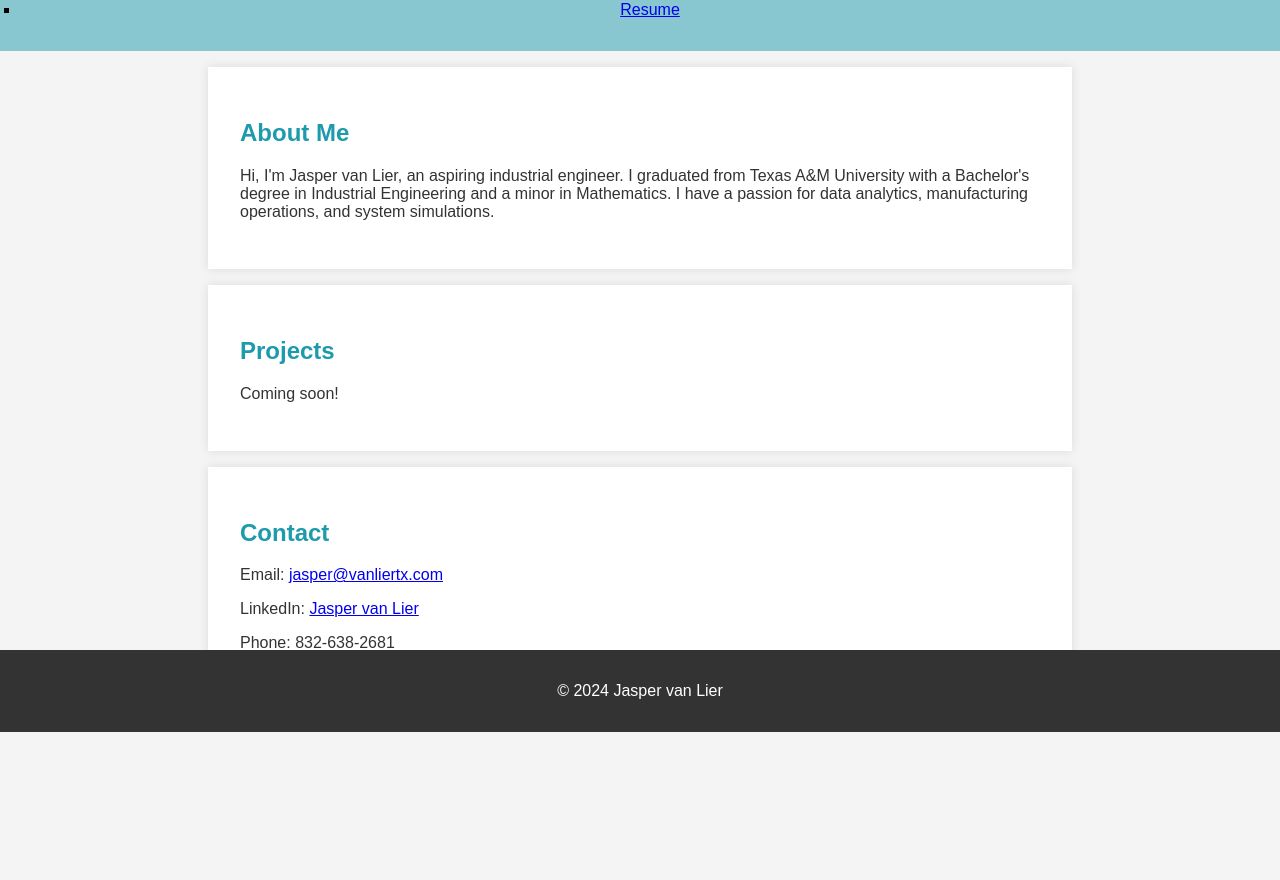
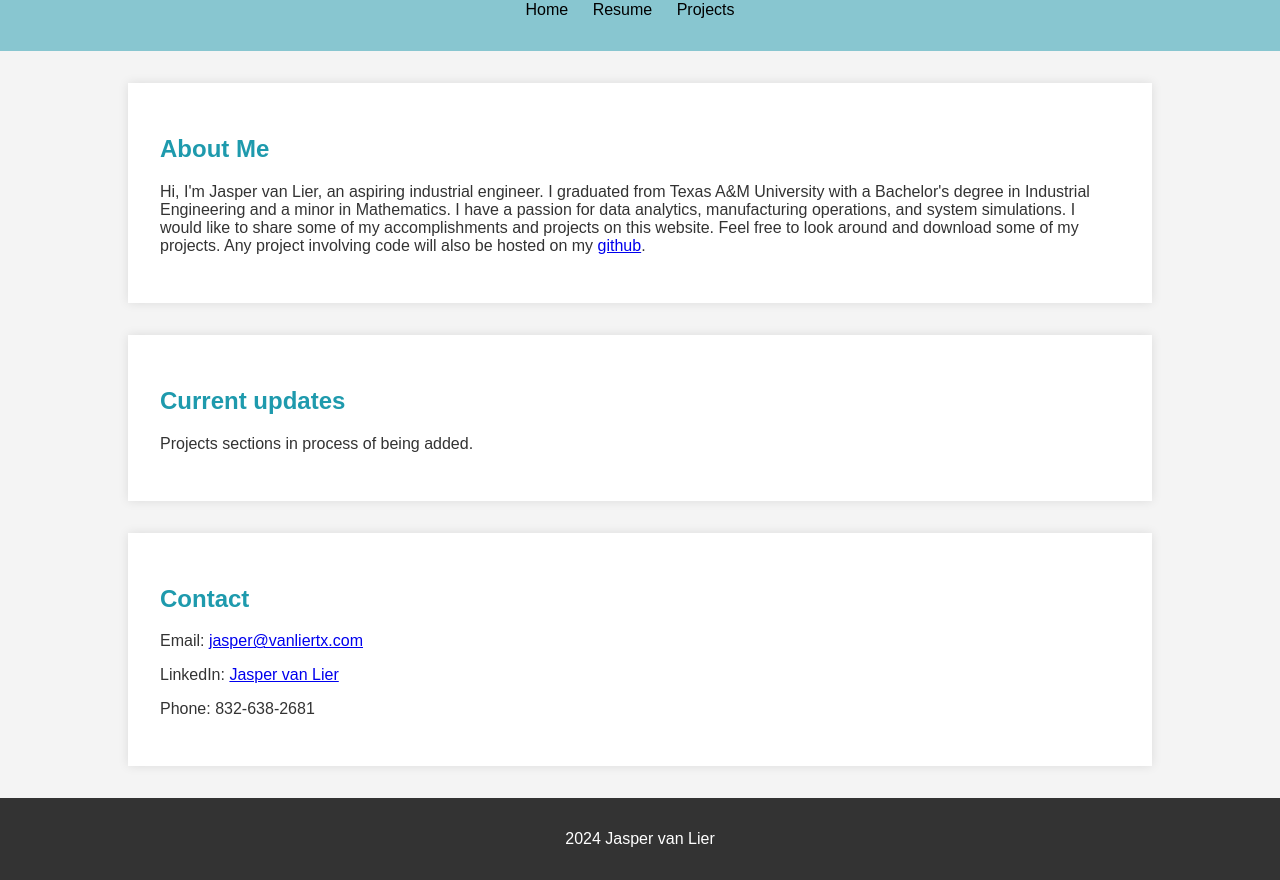
Before and after one commit to xvlj/website, a plain HTML site: page index.html in a window 1280 px wide. Shown: the part 68-948 px from the top of the page. Before the commit the page ends 800 px from the top, so only its background shows below. Drawn offline with Linux system fonts and the light colour scheme.

Commit message:
Add files via upload

```diff
--- a/index.html
+++ b/index.html
@@ -11,7 +11,9 @@
       <h1>Welcome to Jasper van Lier's Website</h1>
       <nav>
         <ul>
+          <li><a href="index.html">Home</a></li>
           <li><a href="resume.html">Resume</a></li>
+          <li><a href="projects.html">Projects</a></li>
         </ul>
       </nav>
     </header>
@@ -22,13 +24,17 @@
         Hi, I'm Jasper van Lier, an aspiring industrial engineer. I graduated
         from Texas A&M University with a Bachelor's degree in Industrial
         Engineering and a minor in Mathematics. I have a passion for data
-        analytics, manufacturing operations, and system simulations.
+        analytics, manufacturing operations, and system simulations. I would
+        like to share some of my accomplishments and projects on this website.
+        Feel free to look around and download some of my projects. Any project
+        involving code will also be hosted on my
+        <a href="https://github.com/xvlj">github</a>.
       </p>
     </section>
 
     <section id="projects">
-      <h2>Projects</h2>
-      <p>Coming soon!</p>
+      <h2>Current updates</h2>
+      <p>Projects sections in process of being added.</p>
     </section>
 
     <section id="contact">
@@ -46,7 +52,7 @@
     </section>
 
     <footer>
-      <p>&copy; 2024 Jasper van Lier</p>
+      <p>2024 Jasper van Lier</p>
     </footer>
   </body>
 </html>
--- a/styles.css
+++ b/styles.css
@@ -5,6 +5,9 @@ body {
   padding: 0;
   background-color: #f4f4f4;
   color: #333;
+  min-height: 100vh;
+  display: flex;
+  flex-direction: column;
 }
 
 header {
@@ -12,22 +15,41 @@ header {
   color: black;
   padding: 1em 0;
   text-align: center;
+  margin-bottom: 2em;
 }
 
 header h1 {
   margin: 0;
 }
 
-header p {
-  margin: 5px 0 0;
+header nav ul {
+  list-style-type: none;
+  padding: 0;
+}
+
+header nav ul li {
+  display: inline;
+  margin-right: 20px;
+}
+
+header nav ul li a {
+  text-decoration: none;
+  color: black;
+}
+
+header nav ul li a:hover {
+  text-decoration: underline;
 }
 
 section {
   padding: 2em;
-  margin: 1em auto;
+  width: 80%;
+  margin-right: auto;
+  margin-left: auto;
   background-color: white;
-  max-width: 800px;
   box-shadow: 0 0 10px rgba(0, 0, 0, 0.1);
+  box-sizing: border-box;
+  margin-bottom: 2em;
 }
 
 h2 {
@@ -48,7 +70,5 @@ footer {
   padding: 1em 0;
   background-color: #333;
   color: white;
-  position: fixed;
-  width: 100%;
-  bottom: 0;
+  margin-top: auto; /* Pushes footer to the bottom */
 }
```
Also changed, not shown: projects.html (added, +64 -0 lines), resume.html (+14 -4 lines).
